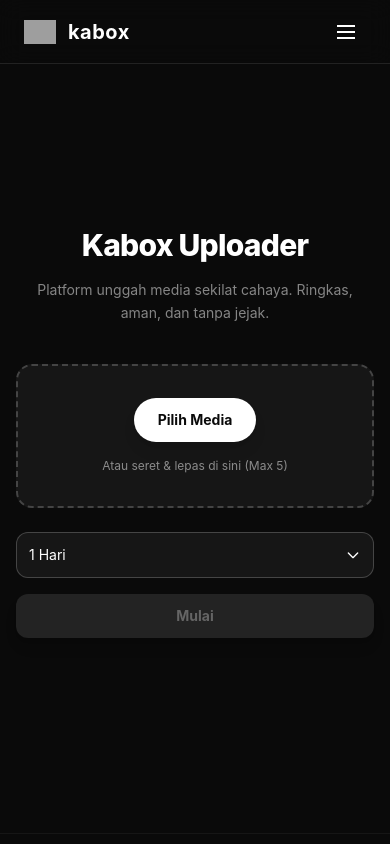
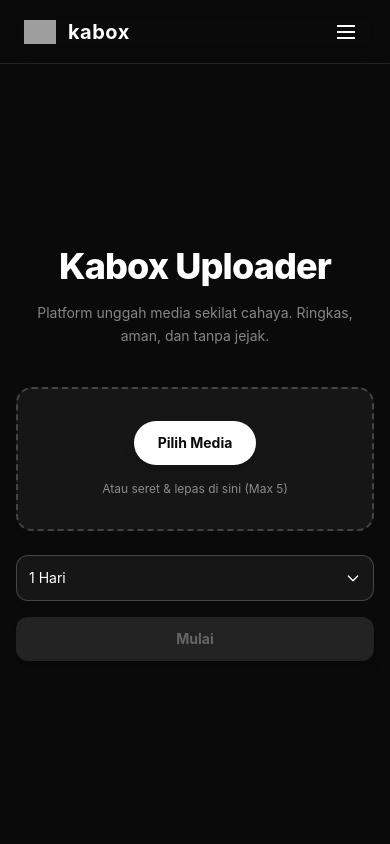
Before and after one commit to akaanakbaik/kaboxv8, a Next.js app: page / in a window 390 px wide. Shown: the top 844 px of the page. Built offline with nearby package versions, Linux system fonts and the light colour scheme; grey boxes are pictures that could not be loaded.

Commit message:
Update page.js

```diff
--- a/app/page.js
+++ b/app/page.js
@@ -2,9 +2,9 @@
 
 export default function Home() {
   return (
-    <div className="flex flex-col items-center justify-center min-h-[75vh] w-full pt-10">
+    <div className="flex flex-col items-center justify-center min-h-[80vh] w-full pt-10">
       <div className="text-center mb-10 px-4">
-        <h1 className="text-3xl md:text-5xl font-extrabold mb-4 tracking-tight">
+        <h1 className="text-4xl md:text-5xl font-extrabold mb-4 tracking-tight">
           Kabox Uploader
         </h1>
         <p className="text-white/50 text-sm md:text-base max-w-md mx-auto leading-relaxed">
```
